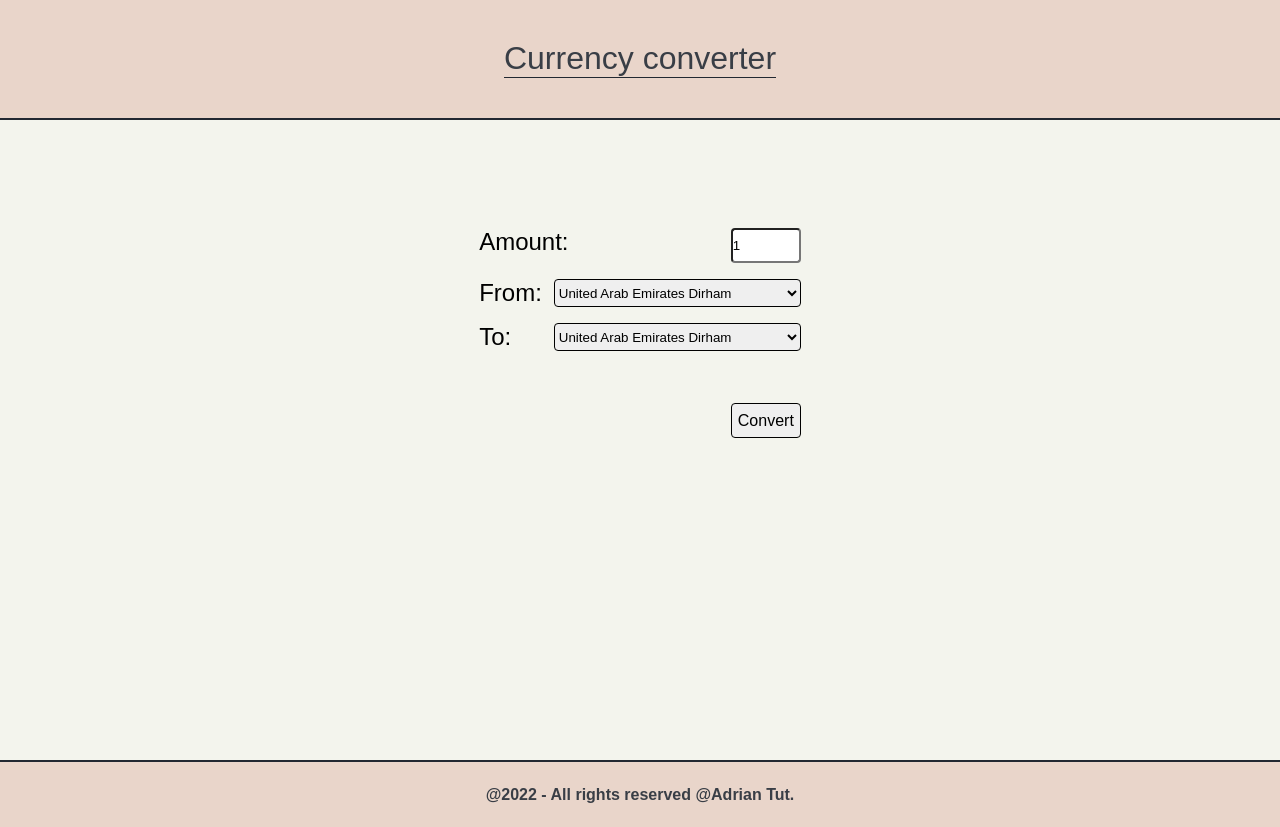
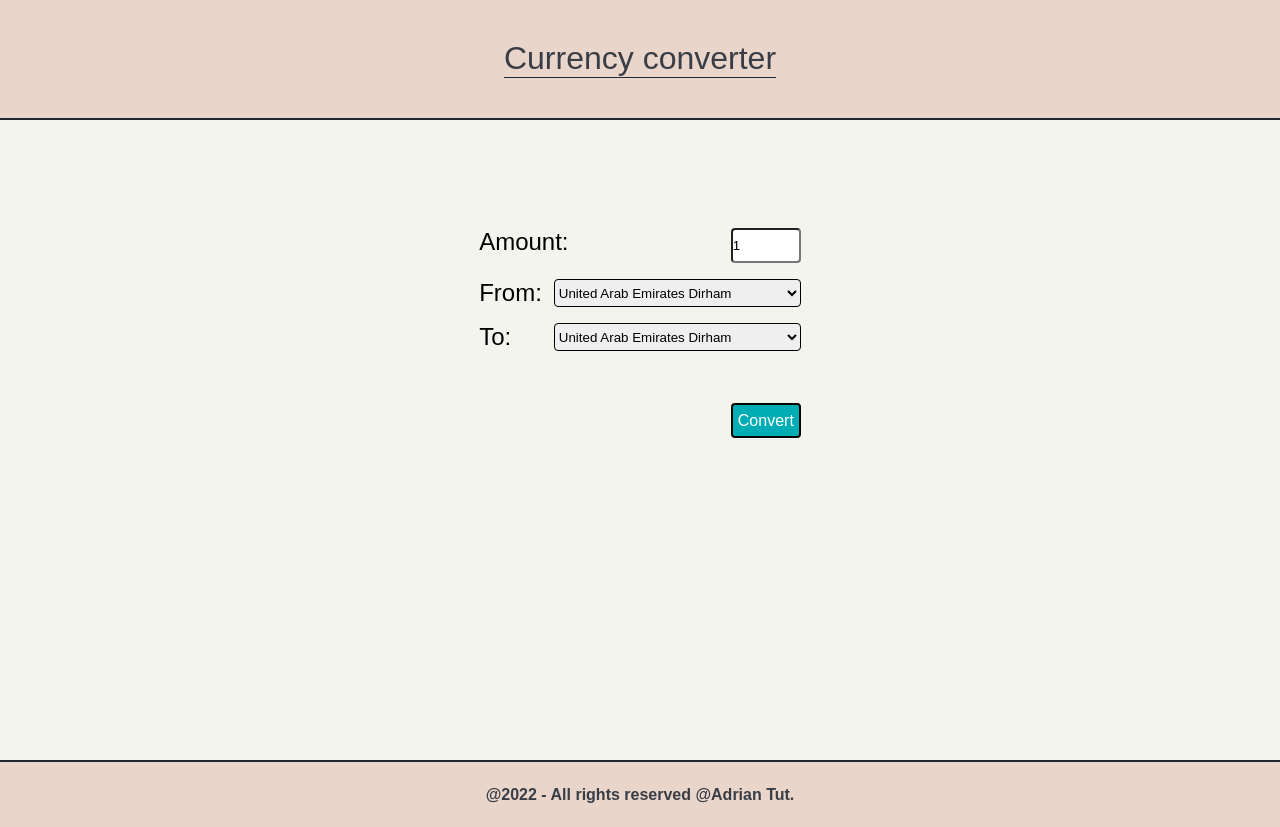
Before and after one commit to Adriantutuianu/currency-converter, a React (Create React App) app: page / in a window 1280 px wide. In both pictures the pointer is over the button "Convert". Built offline with nearby package versions, Linux system fonts and the light colour scheme.

Commit message:
Styled convert button

```diff
--- a/src/components/content.css
+++ b/src/components/content.css
@@ -29,6 +29,10 @@
   height: 35px;
 }
 
+input::placeholder {
+  margin-left: 3px;
+}
+
 .select-currency {
   cursor: pointer;
   border-radius: 4px;
@@ -55,3 +59,13 @@
   padding: 8px;
   color: red;
 }
+
+.convert {
+  border: 2px solid black;
+}
+
+.convert:hover {
+  background-color: var(--third-color);
+  color: white;
+  transition: 0.4 ease-in;
+}
```
